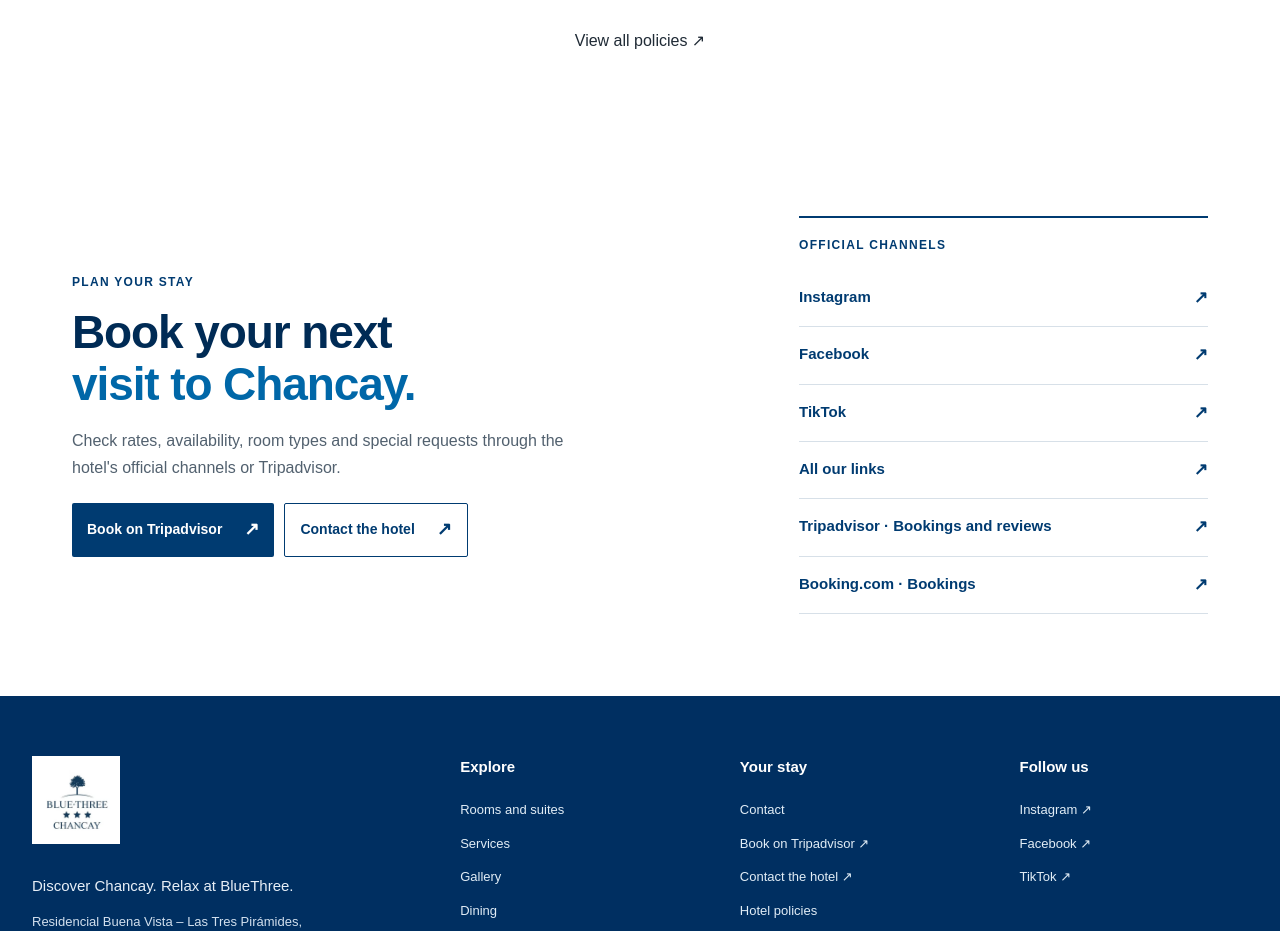
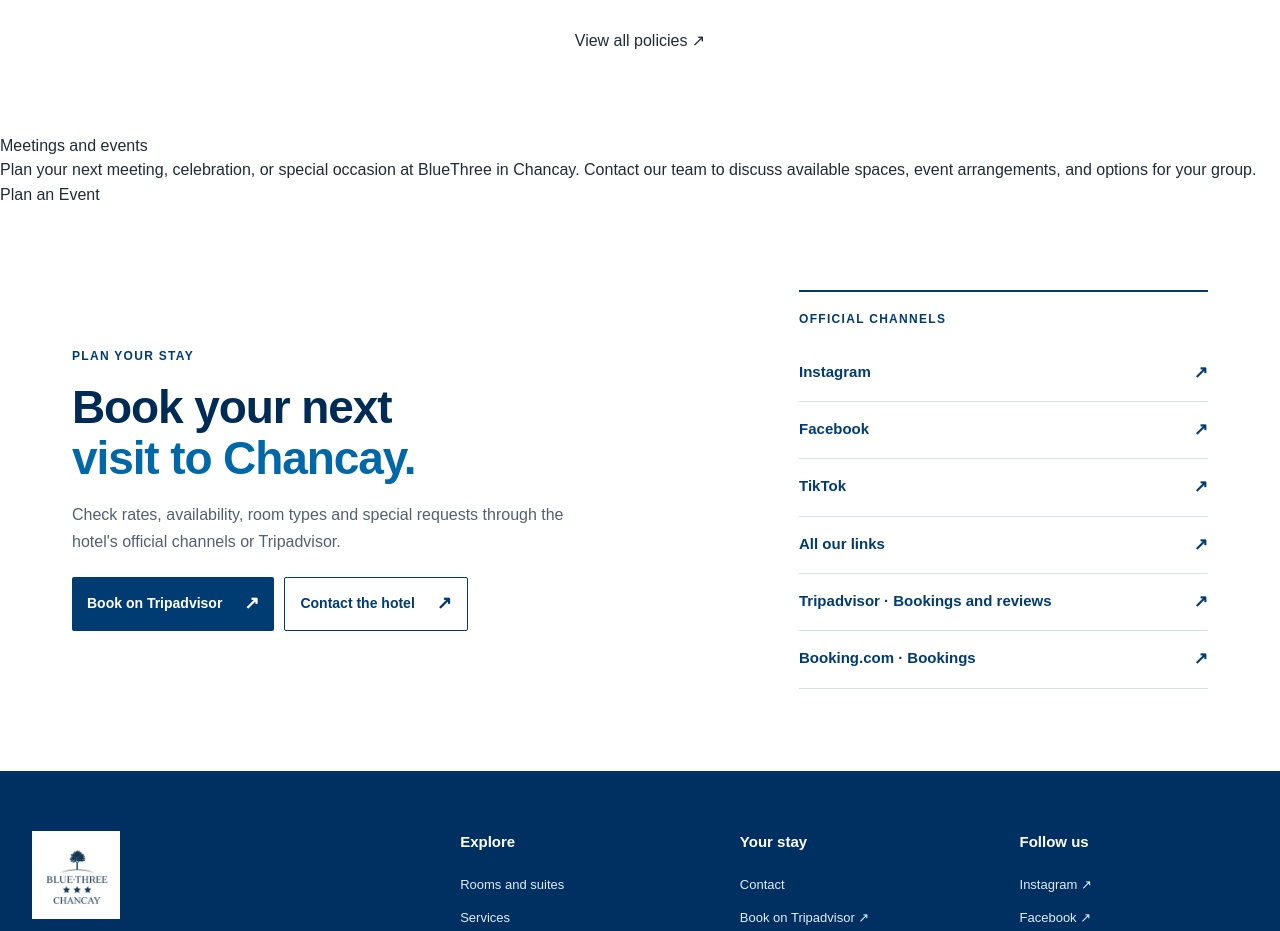
Before and after one commit to camilogomez17/hotelBlueThree, a Next.js app: page /en in a window 1280 px wide. Shown: the part 4180-5111 px from the top of the page. Built offline with nearby package versions, Linux system fonts and the light colour scheme.

Commit message:
Add meetings and events callout to homepage

```diff
--- a/app/en/page.tsx
+++ b/app/en/page.tsx
@@ -240,6 +240,8 @@ export default function Home() {
         <div className="home-policies-more"><a className="room-explore-button" href="/en/politicas">View all policies ↗</a></div>
       </section>
 
+      <section className="bluethree-events" aria-labelledby="bluethree-events-heading"><div className="bluethree-events-inner"><h2 id="bluethree-events-heading">Meetings and events</h2><p>Plan your next meeting, celebration, or special occasion at BlueThree in Chancay. Contact our team to discuss available spaces, event arrangements, and options for your group.</p><a href="/en/contacto" className="bluethree-events-button">Plan an Event</a></div></section>
+
     </main>
   );
 }
```
